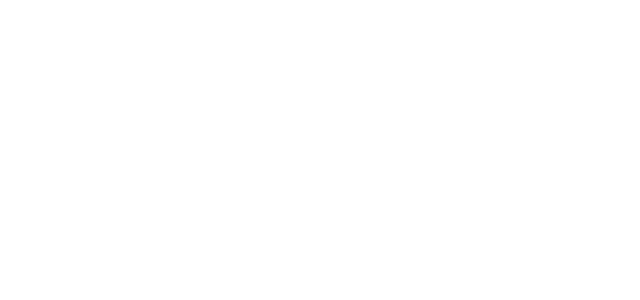
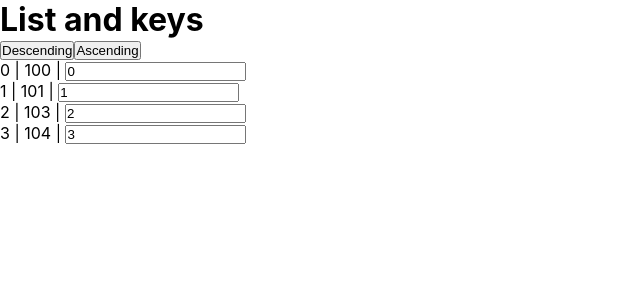
Before and after one commit to ajittupe2548/react-practice, a React (Create React App) app: page / in a window 1280 px wide. Shown: the top 300 px of the page, without its empty margins (0-640 px from the left). Built offline with nearby package versions, Linux system fonts and the light colour scheme.

Commit message:
Added: UI runtime

```diff
--- a/src/App.js
+++ /dev/null
@@ -1,10 +0,0 @@
-import './App.css';
-
-function App() {
-  return (
-    <div className="App">
-    </div>
-  );
-}
-
-export default App;
--- a/src/index.css
+++ b/src/index.css
@@ -1,15 +1,11 @@
 body {
+  font-family: -apple-system, BlinkMacSystemFont, 'Segoe UI', 'Roboto', 'Oxygen',
+    'Ubuntu', 'Cantarell', 'Fira Sans', 'Droid Sans', 'Helvetica Neue',
+    sans-serif;
+}
+
+* {
   margin: 0;
   padding: 0;
   box-sizing: border-box;
-  font-family: -apple-system, BlinkMacSystemFont, 'Segoe UI', 'Roboto', 'Oxygen',
-    'Ubuntu', 'Cantarell', 'Fira Sans', 'Droid Sans', 'Helvetica Neue',
-    sans-serif;
-  -webkit-font-smoothing: antialiased;
-  -moz-osx-font-smoothing: grayscale;
 }
-
-code {
-  font-family: source-code-pro, Menlo, Monaco, Consolas, 'Courier New',
-    monospace;
-}
--- a/src/index.js
+++ b/src/index.js
@@ -1,15 +1,84 @@
-import React from 'react';
+import React, { useEffect, useState } from 'react';
 import ReactDOM from 'react-dom/client';
 import './index.css';
-import App from './App';
-import reportWebVitals from './reportWebVitals';
 
 const root = ReactDOM.createRoot(document.getElementById('root'));
-root.render(
-  <App />
-);
 
-// If you want to start measuring performance in your app, pass a function
-// to log results (for example: reportWebVitals(console.log))
-// or send to an analytics endpoint. Learn more: https://bit.ly/CRA-vitals
-reportWebVitals();
+// root.render(
+//   <App />
+// );
+
+/* Reconciliation start */
+// const App = () => {
+//   const [className, setClassName] = useState('blue');
+//   useEffect(() => {
+//     setTimeout(() => {
+//       setClassName('red');
+//     }, 1000);
+//   })
+//   return (
+//     <>
+//       <h1>Heading</h1>
+//       <button className={className}>{className}</button>
+//     </>
+//   )
+// }
+
+// root.render(
+//   <>
+//     <h1>Heading</h1>
+//     <button className="blue">blue</button>
+//   </>
+// );
+
+// setTimeout(() => {
+//   root.render(
+//     <>
+//       <button className="red">red</button>
+//       <h1>Heading</h1>
+//     </>
+//   );
+// }, 1000);
+/* Reconciliation end */
+
+/* Lists */
+/* https://codepen.io/gopinav/pen/gQpepq */
+const App = () => {
+  const [list, setList] = useState([
+    { id: 100 },
+    { id: 101 },
+    { id: 103 },
+    { id: 104 },
+  ]);
+
+  const handleDescClick = () => {
+    let revList = list.sort((a, b) => {
+      return b.id - a.id;
+    });
+    setList([...revList]);
+  };
+
+  const handleAscClick = () => {
+    let revList = list.sort((a, b) => {
+      return a.id - b.id;
+    });
+    setList([...revList]);
+  };
+
+  return (
+    <>
+      <h1>List and keys</h1>
+      <button onClick={handleDescClick}>Descending</button>
+      <button onClick={handleAscClick}>Ascending</button>
+      {list.map((li, index) => {
+        return (
+          <p key={li.id}>
+            <span>{index}</span> | <span>{li.id}</span> |{' '}
+            <input defaultValue={index} />
+          </p>
+        );
+      })}
+    </>
+  );
+};
+root.render(<App />);
```
Also changed, not shown: src/App.css (deleted).
